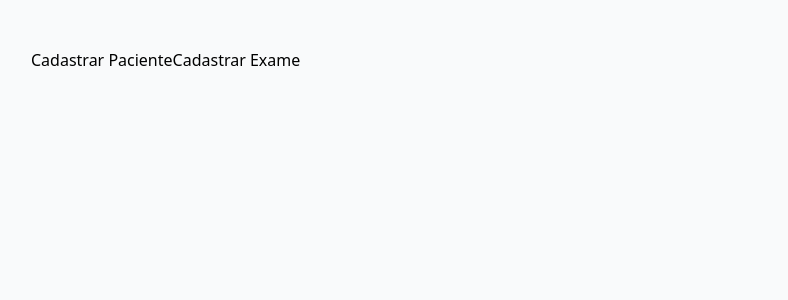
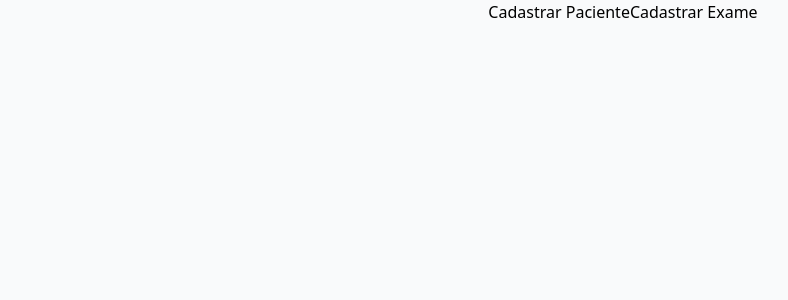
Before and after one commit to Oliveira-Renato/worklab-desafio, a React (Vite) app in the folder worklab-frontend/: page / in a window 1280 px wide. Shown: the top 300 px of the page, without its empty margins (17-805 px from the left). Built offline with nearby package versions, Linux system fonts and the light colour scheme.

Commit message:
new feature: card app

```diff
--- a/worklab-frontend/index.html
+++ b/worklab-frontend/index.html
@@ -7,7 +7,7 @@
     <title>Vite + React</title>
   </head>
   <body class="h-full">
-    <div id="root"></div>
+    <div id="root" class="h-full"></div>
     <script type="module" src="/src/main.jsx"></script>
   </body>
 </html>
--- a/worklab-frontend/src/App.jsx
+++ b/worklab-frontend/src/App.jsx
@@ -3,10 +3,10 @@ import CadastrarPacientes from "./pages/CadastrarPacientes";
 
  function App() {
   return (
-    <div className="p-12">
+    <div className="w-full h-full">
       {/* <CadastrarPacientes  /> */}
-      <div>
-        <div>
+      <div className="h-full flex justify-center items-start">
+        <div className="flex flex-wrap">
           <button>Cadastrar Paciente</button>
           <button>Cadastrar Exame</button>
         </div>
```
